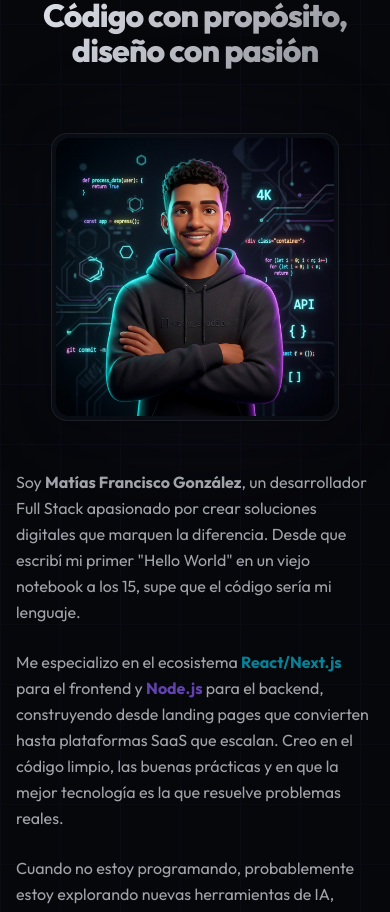
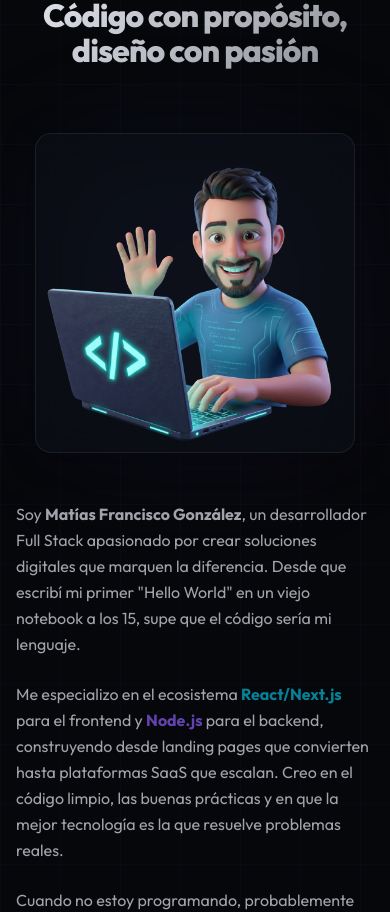
Before and after one commit to matiasfgonzalez/matudev, a Next.js app: page / in a window 390 px wide. Shown: the part 996-1908 px from the top of the page. Built offline with nearby package versions, Linux system fonts and the light colour scheme.

Commit message:
Se corrigio la visualizacion del about section.

```diff
--- a/app/components/about-section.tsx
+++ b/app/components/about-section.tsx
@@ -28,16 +28,18 @@ export function AboutSection() {
         <div className="grid lg:grid-cols-2 gap-12 lg:gap-16 items-center">
           {/* Image */}
           <ScrollReveal direction="left">
-            <div className="relative mx-auto w-72 h-72 sm:w-80 sm:h-80 lg:w-full lg:h-[420px]">
+            <div className="relative mx-auto w-full max-w-xs sm:max-w-sm lg:max-w-none">
               <div className="absolute inset-4 bg-gradient-to-br from-neon-blue/10 to-neon-violet/10 rounded-3xl blur-[60px]" />
-              <div className="glass-card relative w-full h-full overflow-hidden rounded-3xl p-1">
-                <div className="relative w-full h-full rounded-[14px] overflow-hidden">
+              <div className="glass-card relative w-full overflow-hidden rounded-3xl p-1">
+                <div className="relative w-full rounded-[14px] overflow-hidden">
                   <Image
                     src="/images/about-portrait.png"
                     alt="MatuDev - Matías Francisco González"
-                    fill
-                    className="object-cover"
-                    sizes="(max-width: 1024px) 320px, 50vw"
+                    width={1024}
+                    height={1024}
+                    className="w-full h-auto object-contain"
+                    sizes="(max-width: 640px) 288px, (max-width: 1024px) 384px, 50vw"
+                    loading="eager"
                   />
                 </div>
               </div>
```
Also changed, not shown: public/images/about-portrait.png, public/images/hero-developer.png (deleted).
